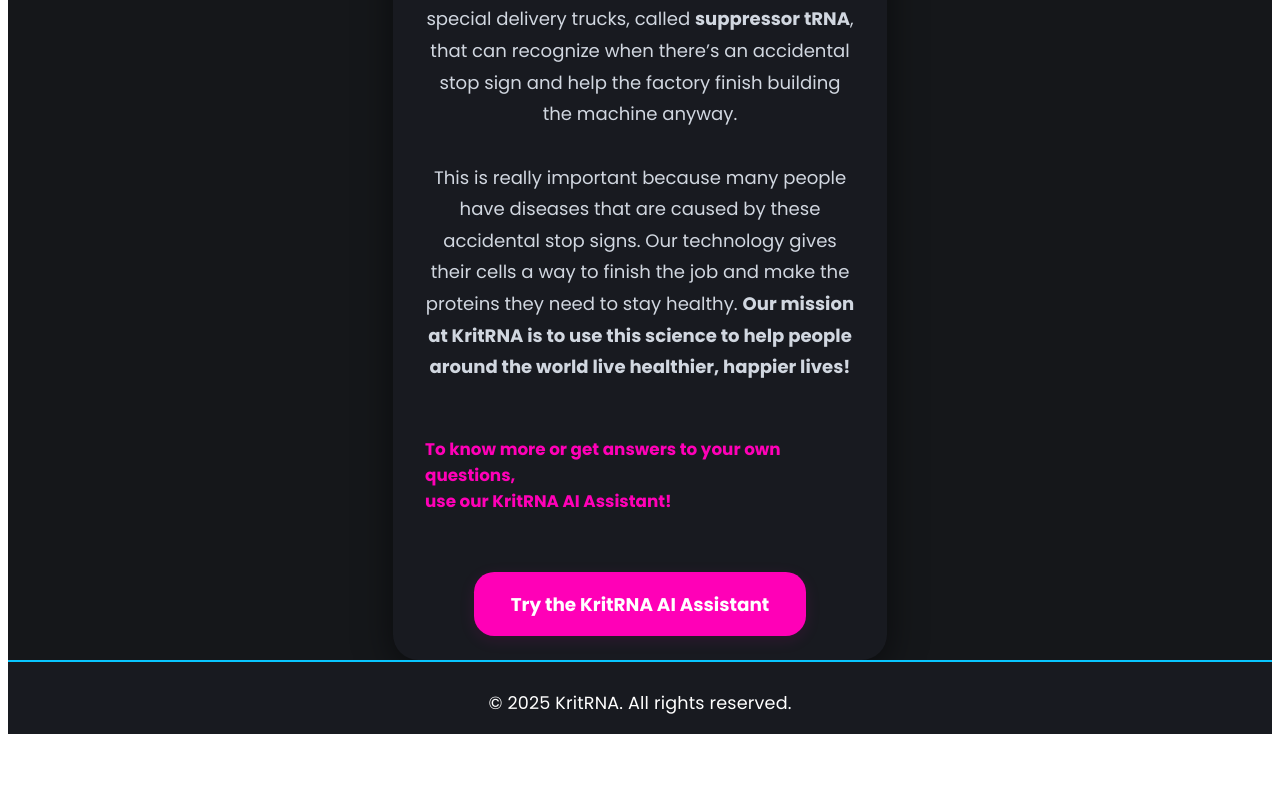
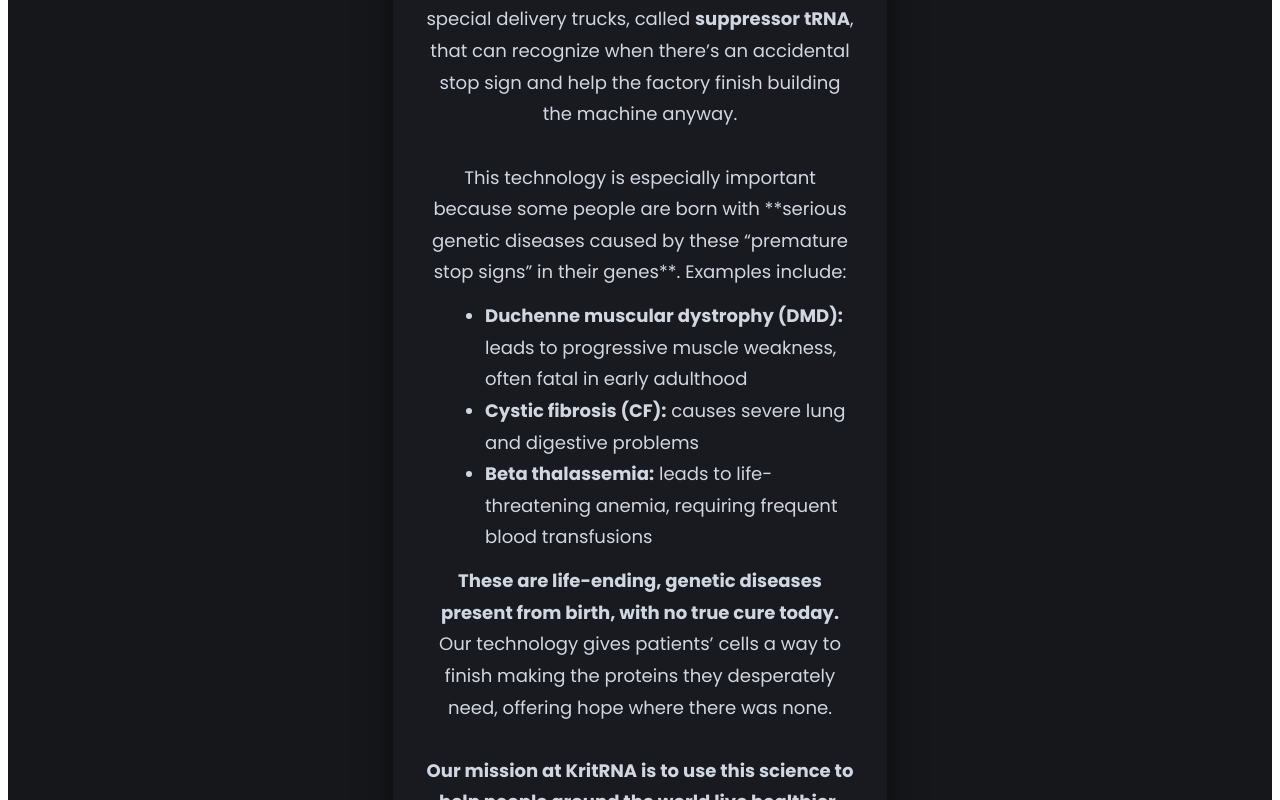
Before and after one commit to transloka786/tRNA-chatbot, a Next.js app: page / in a window 1280 px wide. Shown: the part 813-1613 px from the top of the page. Before the commit the page ends 1555 px from the top, so only its background shows below. Built offline with nearby package versions, Linux system fonts and the light colour scheme.

Commit message:
Update index.js

```diff
--- a/pages/index.js
+++ b/pages/index.js
@@ -9,7 +9,14 @@ const EXPLAINER = {
       <p style={{ fontSize: "1.13em", color: "#d1d7e0", lineHeight: 1.75, margin: "0 0 1.8em 0", textAlign: "center" }}>
         Imagine your body is like a giant factory, and proteins are the machines that keep everything running. To build these machines, your body uses instructions from your genes. But sometimes, there’s a mistake in the instructions—a “stop sign” shows up too soon, and the machine is left unfinished.<br /><br />
         tRNA is like a helpful delivery truck that brings the right building blocks to the factory to build each machine. At KritRNA, we’re creating special delivery trucks, called <b>suppressor tRNA</b>, that can recognize when there’s an accidental stop sign and help the factory finish building the machine anyway.<br /><br />
-        This is really important because many people have diseases that are caused by these accidental stop signs. Our technology gives their cells a way to finish the job and make the proteins they need to stay healthy. <b>Our mission at KritRNA is to use this science to help people around the world live healthier, happier lives!</b>
+        This technology is especially important because some people are born with **serious genetic diseases caused by these “premature stop signs” in their genes**. Examples include:
+        <ul style={{ color: "#d1d7e0", margin: "12px 0 12px 20px", textAlign: "left", fontSize: "1em" }}>
+          <li><b>Duchenne muscular dystrophy (DMD):</b> leads to progressive muscle weakness, often fatal in early adulthood</li>
+          <li><b>Cystic fibrosis (CF):</b> causes severe lung and digestive problems</li>
+          <li><b>Beta thalassemia:</b> leads to life-threatening anemia, requiring frequent blood transfusions</li>
+        </ul>
+        <b>These are life-ending, genetic diseases present from birth, with no true cure today.</b> Our technology gives patients’ cells a way to finish making the proteins they desperately need, offering hope where there was none.<br /><br />
+        <b>Our mission at KritRNA is to use this science to help people around the world live healthier, happier lives!</b>
       </p>
       <div style={{ color: "#ff00b7", fontWeight: 700, margin: "1.2em 0", fontSize: "1.05em" }}>
         To know more or get answers to your own questions,<br />
@@ -25,7 +32,14 @@ const EXPLAINER = {
       <p style={{ fontSize: "1.13em", color: "#d1d7e0", lineHeight: 1.75, margin: "0 0 1.8em 0", textAlign: "center" }}>
         कल्पना कीजिए कि आपका शरीर एक बड़ी फैक्ट्री की तरह है, और प्रोटीन वे मशीनें हैं जो सबकुछ चलाती हैं। इन मशीनों को बनाने के लिए आपके शरीर को आपके जीन की निर्देशों की जरूरत होती है। लेकिन कभी-कभी, इन निर्देशों में गलती से एक "रुकावट का संकेत" (स्टॉप साइन) आ जाता है और मशीन अधूरी रह जाती है।<br /><br />
         tRNA एक सहायक डिलीवरी ट्रक की तरह है, जो फैक्ट्री तक सही बिल्डिंग ब्लॉक पहुँचाता है। KritRNA में, हम ऐसे खास डिलीवरी ट्रक बना रहे हैं जिन्हें <b>सप्रेसर tRNA</b> कहते हैं, जो अचानक आए स्टॉप साइन को पहचान सकते हैं और फैक्ट्री को मशीन पूरी करने में मदद करते हैं।<br /><br />
-        यह इसलिए ज़रूरी है क्योंकि बहुत से लोगों को ऐसी बीमारियाँ होती हैं जो इन अचानक आए स्टॉप संकेतों की वजह से होती हैं। हमारी तकनीक उनके शरीर की कोशिकाओं को काम पूरा करने और सही प्रोटीन बनाने का मौका देती है। <b>KritRNA का मिशन है कि हम इस विज्ञान का उपयोग करके दुनिया भर के लोगों को बेहतर और स्वस्थ जीवन दे सकें!</b>
+        यह तकनीक विशेष रूप से उन लोगों के लिए महत्वपूर्ण है जो <b>जन्म से ही गंभीर आनुवंशिक बीमारियों के साथ पैदा होते हैं, जिनका कारण इन्हीं "अचानक आए स्टॉप संकेत" हैं</b>। उदाहरण स्वरूप:
+        <ul style={{ color: "#d1d7e0", margin: "12px 0 12px 20px", textAlign: "left", fontSize: "1em" }}>
+          <li><b>ड्यूचेन मस्कुलर डिस्ट्रॉफी (DMD):</b> मांसपेशियों की कमजोरी, जो अक्सर युवावस्था में जानलेवा हो जाती है</li>
+          <li><b>सिस्टिक फाइब्रोसिस (CF):</b> फेफड़ों और पाचन तंत्र में गंभीर समस्याएँ</li>
+          <li><b>बीटा थैलेसीमिया:</b> गंभीर खून की कमी, जिसमें बार-बार रक्त चढ़ाने की जरूरत पड़ती है</li>
+        </ul>
+        <b>ये जीवन समाप्त करने वाली, जन्मजात बीमारियाँ हैं, जिनका आज तक कोई सच्चा इलाज नहीं है।</b> हमारी तकनीक इन मरीजों की कोशिकाओं को वह ज़रूरी प्रोटीन बनाने में मदद करती है, जिससे उन्हें नई उम्मीद मिलती है।<br /><br />
+        <b>KritRNA का मिशन है कि हम इस विज्ञान का उपयोग करके दुनिया भर के लोगों को बेहतर और स्वस्थ जीवन दे सकें!</b>
       </p>
       <div style={{ color: "#ff00b7", fontWeight: 700, margin: "1.2em 0", fontSize: "1.05em" }}>
         और अधिक जानने या अपने सवाल पूछने के लिए,<br />
@@ -34,6 +48,7 @@ const EXPLAINER = {
     </>
   ),
 };
+
 
 export default function Home() {
   const [lang, setLang] = useState("en");
```
